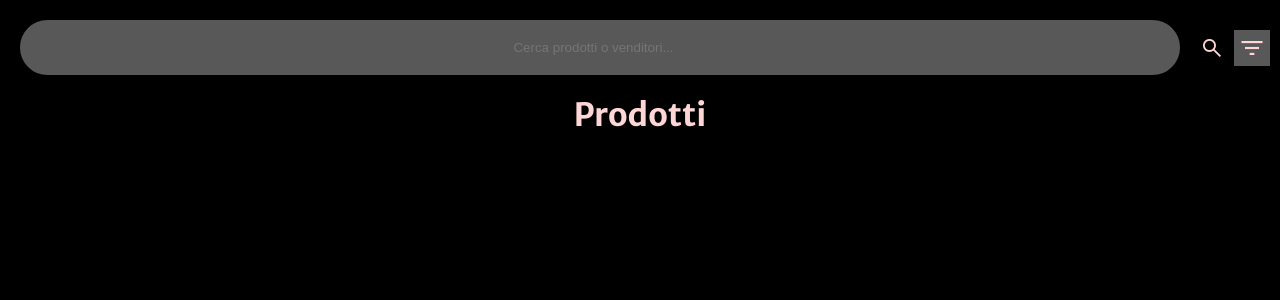
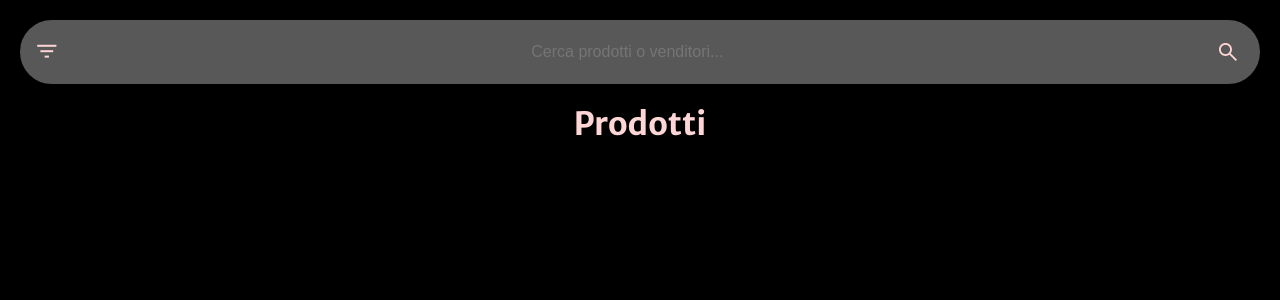
Before and after one commit to MatteoGodzilla/Forg3d, a PHP site: page / in a window 1280 px wide. Shown: the part 120-420 px from the top of the page. Run offline with PHP 8.4, Linux system fonts and the light colour scheme; data that the repository does not hold is empty.

Commit message:
add change in serch and filter

```diff
--- a/pages/css/home.css
+++ b/pages/css/home.css
@@ -4,22 +4,6 @@
 form {
     position: sticky;
     top: 0px;
-}
-
-input[name="search"] {
-    background-color: var(--container);
-    width: 100%;
-    padding: var(--padding-large);
-    border-width: var(--padding-small);
-    border-color: var(--background);
-    border-style: solid;
-    border-radius: 100px;
-    text-align: center;
-}
-
-input[name="search"]:focus-visible {
-    border-color: var(--buyer);
-    outline-style: none;
 }
 
 h2, p.not-found {
@@ -59,9 +43,9 @@ h2, p.not-found {
     display: none;
     position: absolute;
     top: 35px;
-    right: 0;
+    left: 0;
     background-color: var(--container);
-    border: 1px solid var(--background);
+    border: 1px solid var(--opposite);
     border-radius: 10px;
     box-shadow: 0 4px 12px rgba(0, 0, 0, 0.1);
     padding: var(--padding-small);
@@ -80,3 +64,50 @@ h2, p.not-found {
 .filter-dropdown input[type="radio"] {
     margin-right: 8px;
 }
+
+.search-bar {
+    display: flex;
+    align-items: center;
+    justify-content: space-between;
+    width: 100%;
+    background-color: var(--container);
+    border: var(--padding-small) solid var(--background);
+    border-radius: 100px;
+    padding: 0 var(--padding-small);
+    gap: var(--padding-small);
+    position: relative;
+}
+
+.search-bar input[name="search"] {
+    flex: 1;
+    border: none;
+    background: transparent;
+    padding: var(--padding-large) 0;
+    outline: none;
+    font-size: 1rem;
+    color: var(--text);
+    text-align: center;
+}
+
+.search-bar input[name="search"]::placeholder{
+    text-align: center;
+}
+
+/* Le icone */
+.search-icon,
+.filter-icon {
+    background: none;
+    border: none;
+    cursor: pointer;
+    color: var(--text-secondary);
+    font-size: 1.6rem;
+    display: flex;
+    align-items: center;
+}
+
+/* Wrapper mantiene posizione per dropdown */
+.filter-wrapper {
+    position: relative;
+    display: flex;
+    align-items: center;
+}
--- a/pages/index.php
+++ b/pages/index.php
@@ -171,14 +171,7 @@ if(isset($_GET['search'])){
 			$filter = isset($_GET['filter']) ? $_GET['filter'] : 'tutto';
 			?>
 
-			<input type="search" name="search"
-           placeholder="Cerca prodotti o venditori..."
-           value="<?php echo htmlspecialchars($query); ?>" />
-
-			<button type="submit" class="search-button">
-				<span class="material-symbols-outlined">search</span>
-			</button>
-
+			<div class="search-bar">
 				<div class="filter-wrapper">
 					<span class="material-symbols-outlined filter-icon" id="filterToggle">filter_list</span>
 					<div class="filter-dropdown" id="filterDropdown">
@@ -190,10 +183,19 @@ if(isset($_GET['search'])){
 						<?php endif; ?>
 					</div>
 				</div>
+
+				<input type="search" name="search"
+					placeholder="Cerca prodotti o venditori..."
+					value="<?php echo htmlspecialchars($query); ?>" />
+
+				<button type="submit" class="search-icon">
+					<span class="material-symbols-outlined">search</span>
+				</button>
+			</div>
 		</form>
 
 		<?php if (isset($_GET['search'])): ?>
-			<?php if ($filter === 'venditori' || $filter === 'tutto' || $filter === 'seguiti'): ?>
+			<?php if ($filter !== 'prodotti'): ?>
 				<h2>Venditori</h2>
 				<?php if (count($sellers) > 0): ?>
 					<div class="sellers">
@@ -202,7 +204,7 @@ if(isset($_GET['search'])){
 					<?php endforeach; ?>
 					</div>
 				<?php else: ?>
-					<p>Nessun venditore trovato.</p>
+					<p class="not-found">Nessun venditore trovato.</p>
 				<?php endif; ?>
             <?php endif; ?>
 
@@ -215,7 +217,7 @@ if(isset($_GET['search'])){
 					<?php endforeach; ?>
 					</div>
 				<?php else: ?>
-					<p>Nessun prodotto trovato.</p>
+					<p class="not-found">Nessun prodotto trovato.</p>
 				<?php endif; ?>
 			<?php endif; ?>
 
```
Lines whose indentation alone changed are shown as unchanged.
